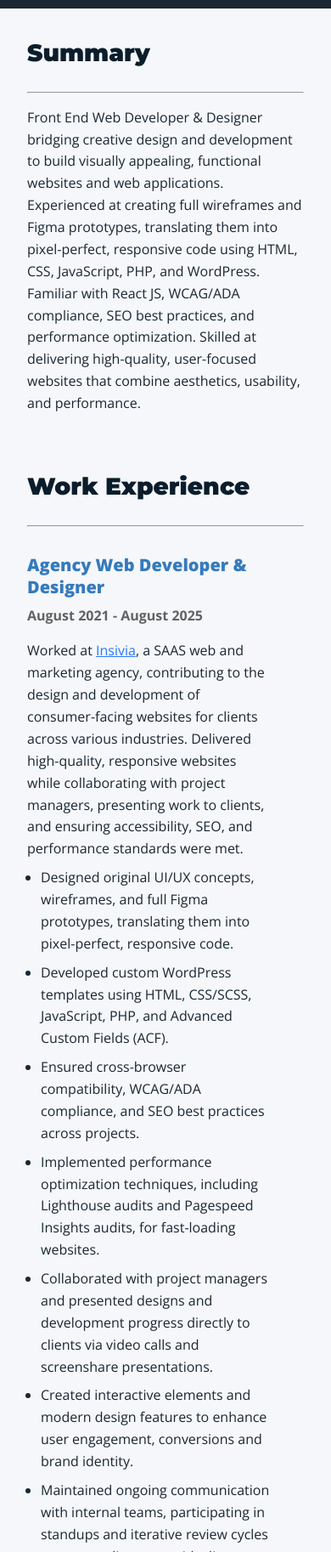
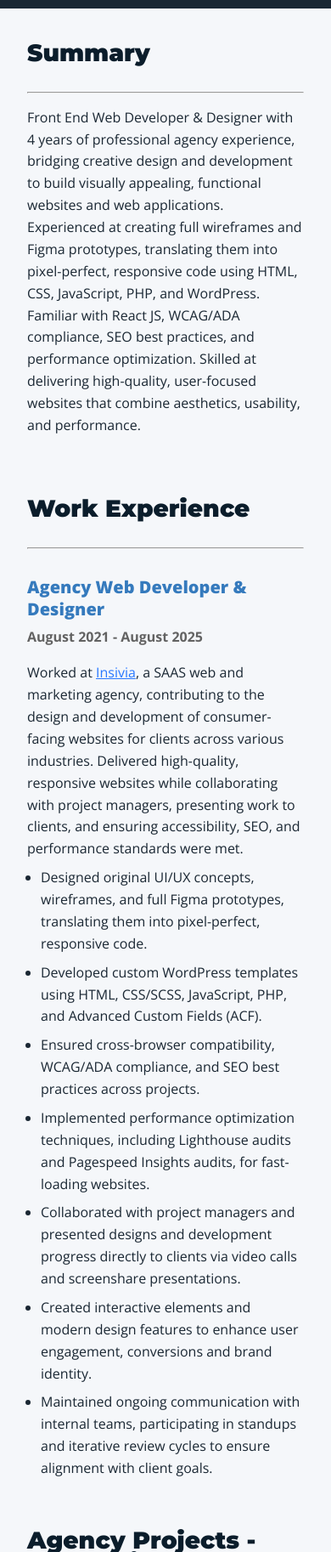
Before and after one commit to qnistico/Resume, a plain HTML site: page index.html in a window 390 px wide. Shown: the part 1000-2826 px from the top of the page at 85% size. Drawn offline with nearby package versions, Linux system fonts and the light colour scheme.

Commit message:
changing padding on mobile view

```diff
--- a/index.html
+++ b/index.html
@@ -80,7 +80,7 @@
       <div class="summary">
         <h2>Summary</h2>
         <hr>
-<p>Front End Web Developer & Designer bridging creative design and development to build visually appealing, functional websites and web applications. Experienced at creating full wireframes and Figma prototypes, translating them into pixel-perfect, responsive code using HTML, CSS, JavaScript, PHP, and WordPress. Familiar with React JS, WCAG/ADA compliance, SEO best practices, and performance optimization. Skilled at delivering high-quality, user-focused websites that combine aesthetics, usability, and performance.</p>
+<p>Front End Web Developer & Designer with 4 years of professional agency experience, bridging creative design and development to build visually appealing, functional websites and web applications. Experienced at creating full wireframes and Figma prototypes, translating them into pixel-perfect, responsive code using HTML, CSS, JavaScript, PHP, and WordPress. Familiar with React JS, WCAG/ADA compliance, SEO best practices, and performance optimization. Skilled at delivering high-quality, user-focused websites that combine aesthetics, usability, and performance.</p>
 
 
 
--- a/style.css
+++ b/style.css
@@ -276,6 +276,9 @@ hr {
   .top_header {
     width: 100%;
   }
+  .project {
+    padding-right: 0 !important;
+  }
   .top_header .header_flex {
     display: flex;
     flex-flow: column;
```
